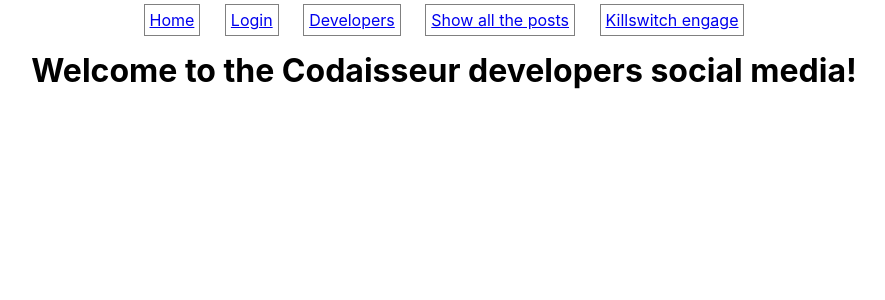
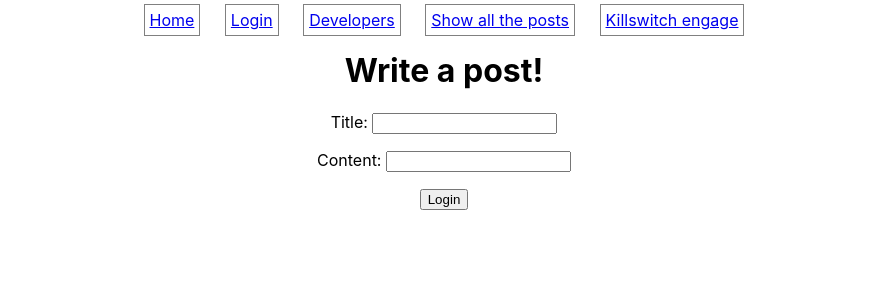
Before and after one commit to Svdbroek/codersnetwork, a React (Create React App) app: page /writepost in a window 1280 px wide. Shown: the top 300 px of the page, without its empty margins (196-1081 px from the left). Built offline with nearby package versions, Linux system fonts and the light colour scheme.

Commit message:
Writing posts work

```diff
--- a/src/App.js
+++ b/src/App.js
@@ -10,6 +10,7 @@ import LoginPage from './components/LoginPage';
 import SignUp from './components/SignUp';
 import deleteAccount from "./components/DeleteAccount";
 import ProfilePage from "./components/ProfilePage";
+import WriteAPost from './components/WriteAPost'
 
 function App() {
   return (
@@ -19,6 +20,7 @@ function App() {
         <Route path="/Developers" component={DeveloperList} />
         <Route path="/posts/:id" component={PostPage} />
         <Route path="/login" component={LoginPage} />
+        <Route path="/writepost" component={WriteAPost} />
         <Route path="/posts" component={Posts} />
         <Route path="/signup" component={SignUp} />
         <Route path="/delete" component={deleteAccount} />
--- a/src/components/LoginPage.js
+++ b/src/components/LoginPage.js
@@ -1,7 +1,7 @@
 import React from "react";
 import { connect } from "react-redux";
-import {login} from '../store/Login/actions'
-import {Link} from 'react-router-dom'
+import { login } from '../store/Login/actions'
+import { Link } from 'react-router-dom'
 
 
 class LoginPage extends React.Component {
@@ -12,9 +12,9 @@ class LoginPage extends React.Component {
 
   handleSubmit = event => {
     event.preventDefault();
-    console.log ('submitting')
-   this.props.dispatch( login(this.state.email, this.state.password)) // don't forget to this.props.
-
+    console.log('submitting')
+    const action = login(this.state.email, this.state.password, this.props.history.push)
+    this.props.dispatch(action) // don't forget to this.props.
   }
 
   handleChange = event => {
--- a/src/components/Posts.js
+++ b/src/components/Posts.js
@@ -6,9 +6,7 @@ import Post from './Post'
 
 class Posts extends Component {
   componentDidMount() {
-    if (!this.props.posts) {
-      this.props.dispatch(fetchAllPosts())
-    }
+    this.props.dispatch(fetchAllPosts())
   }
   render() {
     return (
--- a/src/components/Toolbar.js
+++ b/src/components/Toolbar.js
@@ -7,16 +7,14 @@ class Toolbar extends Component {
     return (
       <div className="toolbar">
         <Link to="/" className="toolbar-element">Home</Link> <span></span>
-        {!this.props.login.profile ? (
-          <Link to="/login" className="toolbar-element">Login</Link>
-        ) : (
-            <span>{this.props.login.profile.name}</span>
-          )}
+        {!this.props.login.profile.name && <Link to="/login" className="toolbar-element">Login</Link>}
+        {this.props.login.profile.name && <Link to="/writepost" className="toolbar-element">Write a post</Link>}
         <span> </span> <Link to="/developers" className="toolbar-element">Developers</Link>
         <span> </span>
         <Link to="/posts" className="toolbar-element">Show all the posts</Link>
         <span> </span>
         <Link to="/delete" className="toolbar-element">Killswitch engage</Link>
+        {this.props.login.profile.name && <div><br /><span>Logged in as {this.props.login.profile.name}</span></div>}
       </div>
     );
   }
--- /dev/null
+++ b/src/components/WriteAPost.js
@@ -0,0 +1,55 @@
+import React, { Component } from 'react';
+import { connect } from "react-redux";
+import { sendPost } from '../store/WriteAPost/actions'
+
+class WriteAPost extends Component {
+  state = {
+    title: '',
+    content: ''
+  }
+  handleChange = event => {
+    this.setState({
+      [event.target.name]: event.target.value
+    });
+  }
+  handleSubmit = event => {
+    event.preventDefault();
+    console.log(this.props.login.accessToken.jwt)
+    const action = sendPost(this.props.login.accessToken.jwt, this.state.title, this.state.content)
+    this.props.dispatch(action)
+  }
+  render() {
+    return (
+      <div>
+        <h1>Write a post!</h1>
+        <form onSubmit={this.handleSubmit}>
+          <p>
+            Title: <input
+              type="title"
+              name="title"
+              value={this.state.title}
+              onChange={this.handleChange}
+            />
+          </p>
+          <p>
+            Content: <input
+              type="content"
+              name="content"
+              value={this.state.content}
+              onChange={this.handleChange}
+            />
+          </p>
+          <button type="submit">Login</button>
+        </form>
+      </div>
+    );
+  }
+}
+
+function mapStateToProps(reduxState) {
+  return {
+    login: reduxState.login
+  };
+}
+
+export default connect(mapStateToProps)(WriteAPost);
--- a/src/store/Login/actions.js
+++ b/src/store/Login/actions.js
@@ -2,7 +2,7 @@ import api from "../../api";
 
 
 // A thunk creator
-export function login(email, password) {
+export function login(email, password, push) {
   // Return the thunk itself, i.e. a function
   console.log(email, "email", "password", password);
   return function thunk(dispatch, getState) {
@@ -14,18 +14,23 @@ export function login(email, password) {
         password: password
       }
     })
-      .then(data =>( dispatch(saveAccessToken(data)),
+      .then(data => (dispatch(saveAccessToken(data)),
         api("/me", { jwt: data.jwt }))
-          .then(data => dispatch(userLoggedIn(data)))
+        .then(data => {
+          dispatch(userLoggedIn(data))
+          if (push) {
+            push('/')
+          }
+        })
         .catch(err => console.log("err", err))
       )
       .catch(err => console.log("err", err));
   };
 }
 
-export function userLoggedIn(profile){
+export function userLoggedIn(profile) {
   return {
-        type:"auth/USER_LOGGED_IN",
+    type: "auth/USER_LOGGED_IN",
     payload: profile
   }
 }
@@ -39,7 +44,7 @@ export function saveAccessToken(accessToken) {
   };
 }
 
-export function logOut(){
+export function logOut() {
   return {
     type: 'auth/LOG_OUT'
   }
--- a/src/store/Login/reducer.js
+++ b/src/store/Login/reducer.js
@@ -1,21 +1,21 @@
 const initialState = {
   accessToken: null,
-    profile: null
+  profile: {}
 };
 
 export default function authReducer(state = initialState, action) {
   switch (action.type) {
     case "auth/USER_LOGGED_IN": {
       // => Ask yourself: what is action.payload?
-        return {...state, profile: action.payload}
+      return { ...state, profile: action.payload }
     }
 
-      case "auth/SAVE_ACCESS_TOKEN":{
-        return {...state, accessToken:action.payload}
+    case "auth/SAVE_ACCESS_TOKEN": {
+      return { ...state, accessToken: action.payload }
     }
     case "auth/LOG_OUT": {
       // => Ask yourself: what is action.payload?
-        return {...state,  accessToken: null, profile: null };
+      return { ...state, accessToken: null, profile: null };
     }
     default: {
       return state;
--- /dev/null
+++ b/src/store/WriteAPost/actions.js
@@ -0,0 +1,24 @@
+import api from '../../api'
+
+export function sendPost(jwt, title, content) {
+  return function thunk(dispatch, getstate) {
+    console.log({
+      method: "POST",
+      body: {
+        title,
+        content
+      },
+      jwt
+    })
+    api("/posts", {
+      method: "POST",
+      body: {
+        title,
+        content
+      },
+      jwt
+    }).then(data => (console.log(data))
+    )
+      .catch(err => console.log("err", err));
+  };
+}
--- a/src/store/post/actions.js
+++ b/src/store/post/actions.js
@@ -15,7 +15,7 @@ export function fetchPost(id) {
 
 export function fetchAllPosts() {
   return function thunk(dispatch, getState) {
-    api(`/posts`)
+    api(`/posts?limit=25`)
       .then(posts => {
         dispatch(savePosts(posts.rows))
         console.log('from fetch all Posts', posts)
```
Lines whose indentation alone changed are shown as unchanged.
